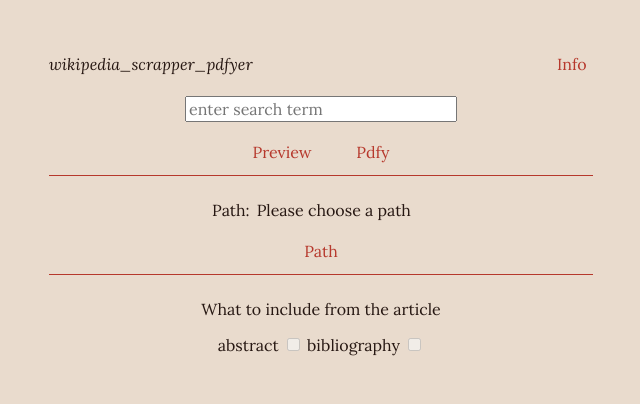
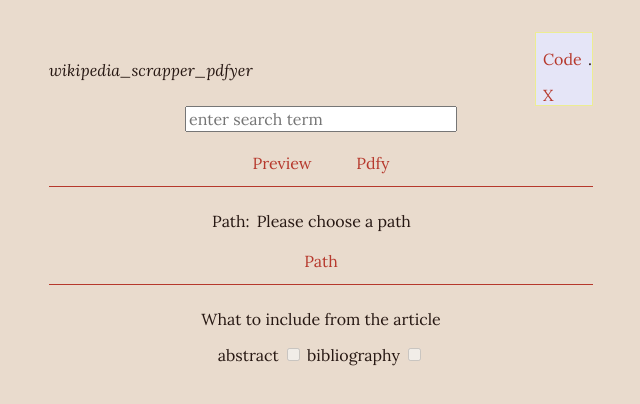
Before and after one commit to Mike-Mp/wikipedia_scrapper_pdfer, an Electron app: page src/index.html in a window 1280 px wide. Both pictures are taken after a click on the link "Info". Shown: the whole page, without its empty margins (319-959 px from the left). Drawn offline with Linux system fonts and the light colour scheme; no server answers.

Commit message:
create infoBox functions and basic styling

```diff
--- a/src/functions/generalFunctions.js
+++ b/src/functions/generalFunctions.js
@@ -3,6 +3,7 @@
 document.getElementById('getPath').addEventListener('click', getPath);
 document.getElementById('previewArticle').addEventListener('click', previewArticle);
 document.getElementById('pdfyArticle').addEventListener('click', pdfyArticle);
+document.getElementById('infoButton').addEventListener('click', showInfo);
 
 const url = document.getElementById('url');
 
@@ -18,6 +19,38 @@
 
 function setPath(newPath) {
     pathSpan.innerText = newPath;
+}
+
+function showInfo() {
+    const infoBox = document.createElement("div");
+    infoBox.setAttribute('id', 'infoBox');
+
+    const p = document.createElement('p');
+
+    p.innerHTML = `
+        <a href="https://github.com/Mike-Mp/wikipedia_scrapper_pdfer" target="_blank">Code</a>.
+    `
+
+    const a = document.createElement("a");
+
+    a.setAttribute('id', 'closeInfo');
+
+    a.addEventListener('click', hideInfo);
+
+    a.innerText = "X";
+
+    infoBox.append(p, a);
+
+    const target = document.getElementsByTagName("header")[0];
+
+    target.appendChild(infoBox);
+
+    document.getElementById('infoButton').style.display = "none";
+}
+
+function hideInfo() {
+    document.getElementById('infoBox').remove();
+    document.getElementById("infoButton").style.display = "block";
 }
 
 function endScraping (e, data) {
--- a/src/index.css
+++ b/src/index.css
@@ -96,19 +96,19 @@
   padding: 1px 3px 1px 3px;
 }
 
-.header {
+header {
   display: flex;
   flex-direction: row;
   align-items: center;
   justify-content: space-between;
 }
 
-.header h4 {
+header h4 {
   font-family: LoraItalic;
   font-weight: 500;
 }
 
-.header button {
+header button {
   height: 50%;
 
 }
@@ -192,4 +192,11 @@
   padding: 10px;
   background-color: #f3f71671;
   opacity: 0.8;
-  box-shadow: rgba(216, 196, 81, 0.17) 0px -23px 25px 0px inset, rgba(0, 0, 0, 0.15) 0px -36px 30px 0px inset, rgba(0, 0, 0, 0.1) 0px -79px 40px 0px inset, rgba(0, 0, 0, 0.06) 0px 2px 1px, rgba(0, 0, 0, 0.09) 0px 4px 2px, rgba(0, 0, 0, 0.09) 0px 8px 4px, rgba(196, 194, 76, 0.09) 0px 16px 8px, rgba(0, 0, 0, 0.09) 0px 32px 16px;}
+  box-shadow: rgba(216, 196, 81, 0.17) 0px -23px 25px 0px inset, rgba(0, 0, 0, 0.15) 0px -36px 30px 0px inset, rgba(0, 0, 0, 0.1) 0px -79px 40px 0px inset, rgba(0, 0, 0, 0.06) 0px 2px 1px, rgba(0, 0, 0, 0.09) 0px 4px 2px, rgba(0, 0, 0, 0.09) 0px 8px 4px, rgba(196, 194, 76, 0.09) 0px 16px 8px, rgba(0, 0, 0, 0.09) 0px 32px 16px;
+}
+
+#infoBox {
+  border: 1px solid #f3f71671;
+  background-color: #e5e5f7;
+
+}
--- a/src/index.html
+++ b/src/index.html
@@ -7,10 +7,10 @@
   </head>
   <body>
 
-    <div class="header">
+    <header>
       <h4>wikipedia_scrapper_pdfyer</h1>
       <a id="infoButton">Info</a>
-    </div>
+      </header>
     <div class="mainBody">
       <input type="text" placeholder="enter search term" id="url"/>
       <div class="pButtons">
--- a/src/index.js
+++ b/src/index.js
@@ -116,6 +116,12 @@
     // when you should delete the corresponding element.
     mainWindow = null
   })
+
+  mainWindow.webContents.on('new-window', function(e, url) {
+    e.preventDefault();
+    require('electron').shell.openExternal(url);
+  });
+
 }
 
 // This method will be called when Electron has finished
```
